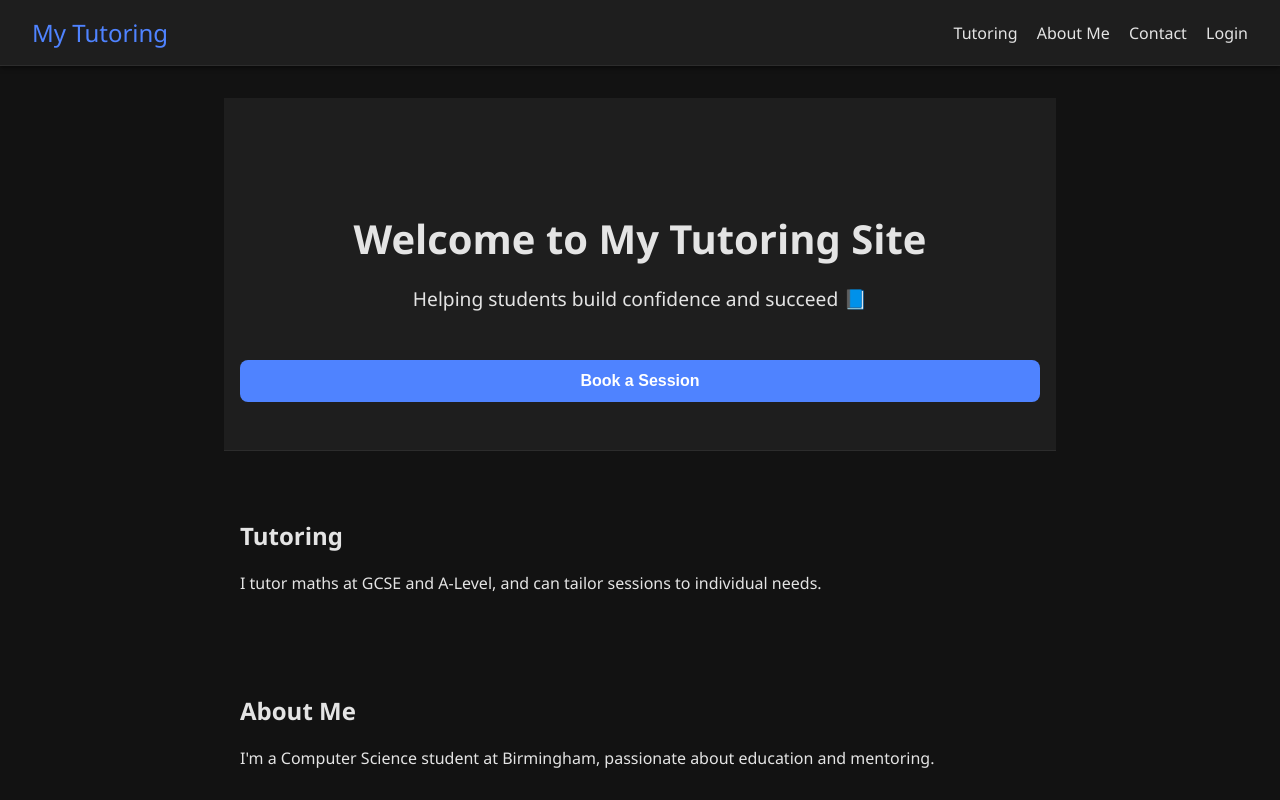
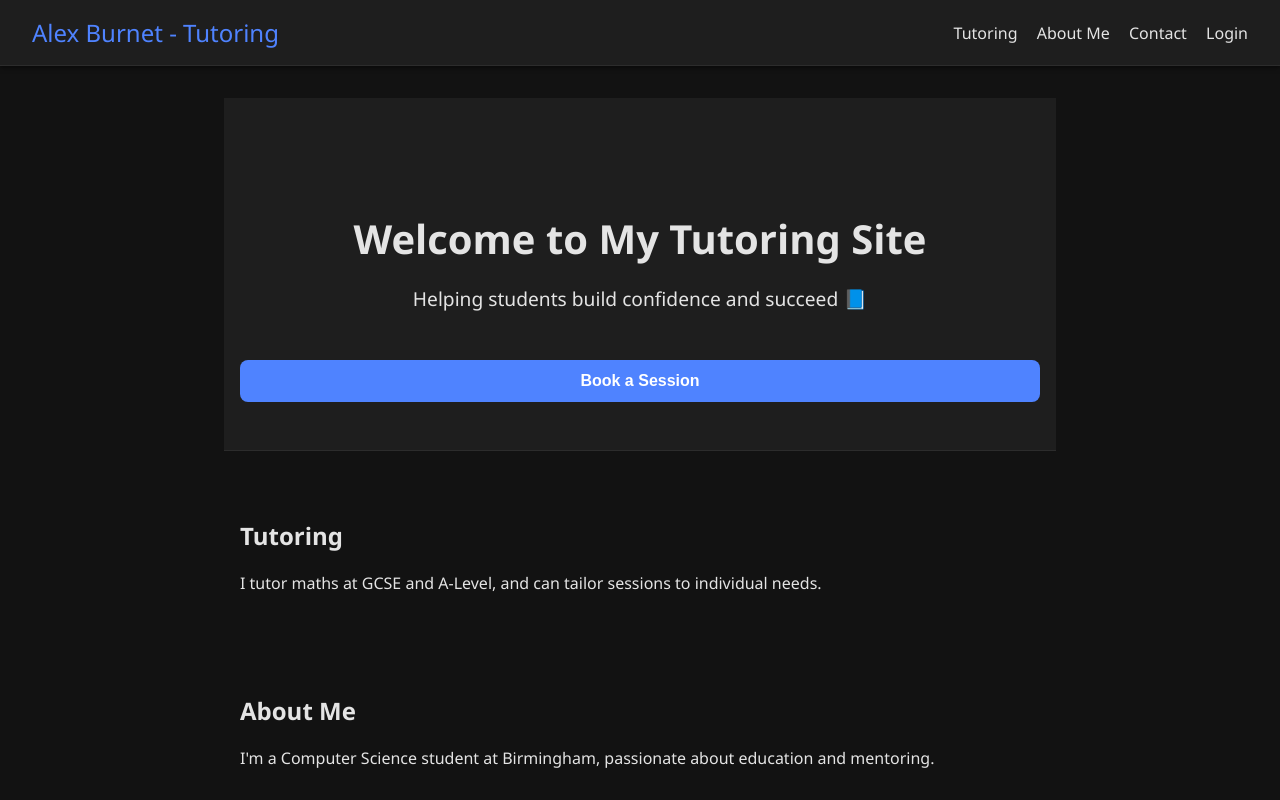
Before and after one commit to alexgburnet/maths-tutoring-app, a React (Vite) app in the folder client/: page / in a window 1280 px wide. Shown: the top 800 px of the page. Built offline with nearby package versions, Linux system fonts and the light colour scheme.

Commit message:
Changed name

```diff
--- a/client/src/components/Navbar.jsx
+++ b/client/src/components/Navbar.jsx
@@ -17,7 +17,7 @@ export default function Navbar({ loggedIn, setLoggedIn }) {
     <nav className="navbar">
       <h1>
         <Link to="/" style={{ color: "#4f83ff", textDecoration: "none" }}>
-          My Tutoring
+          Alex Burnet - Tutoring
         </Link>
       </h1>
 
```
